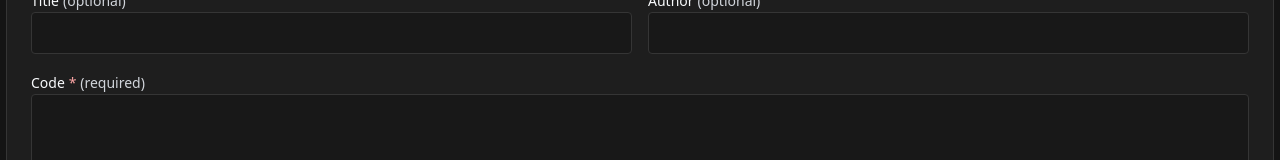
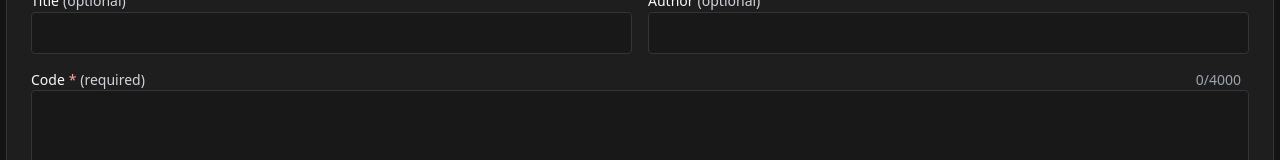
Before and after one commit to AlexanderOrmseth/CodeShareApp, a React (Vite) app in the folder CodeShare.Client/: page / in a window 1280 px wide. Shown: the part 170-330 px from the top of the page. Built offline with nearby package versions, Linux system fonts and the light colour scheme.

Commit message:
feat: added char count to textarea

```diff
--- a/CodeShare.Client/src/app/components/common/FormTextAreaField/FormTextArea.tsx
+++ b/CodeShare.Client/src/app/components/common/FormTextAreaField/FormTextArea.tsx
@@ -1,4 +1,4 @@
-import { useId } from "react";
+import { useId, useState } from "react";
 import { UseFormRegisterReturn, FieldError } from "react-hook-form";
 
 type TextAreaProps = React.DetailedHTMLProps<
@@ -16,8 +16,17 @@ interface Props extends TextAreaProps {
 const FormTextArea = ({ register, error, label, required, ...rest }: Props) => {
   const id = useId();
   const errorId = `${id}-error`;
+
+  const [charCount, setCharCount] = useState(0);
+
+  const handleInputChange = (event: React.ChangeEvent<HTMLTextAreaElement>) => {
+    register.onChange(event);
+    setCharCount(event.target.value.length);
+  };
+
   return (
     <div>
+      <div className="flex flex-row justify-between items-baseline pr-2">
         <label className="label" htmlFor={id}>
           {label}
           {required ? (
@@ -28,6 +37,10 @@ const FormTextArea = ({ register, error, label, required, ...rest }: Props) => {
             <span className="ml-1 text-gray-300">(optional)</span>
           )}
         </label>
+        <span className="text-sm text-gray-400">
+          {charCount}/{rest.maxLength}
+        </span>
+      </div>
       <textarea
         autoComplete="off"
         id={id}
@@ -40,7 +53,9 @@ const FormTextArea = ({ register, error, label, required, ...rest }: Props) => {
         }`}
         {...register}
         {...rest}
+        onChange={handleInputChange}
       />
+
       {error && (
         <p id={errorId} className="text-sm italic text-red-300">
           {error.message}
```
Lines whose indentation alone changed are shown as unchanged.
